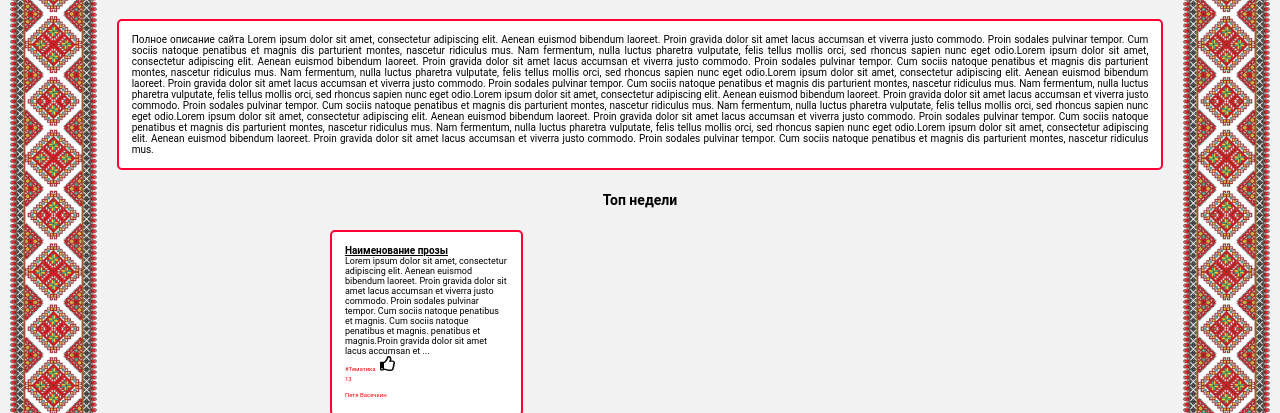
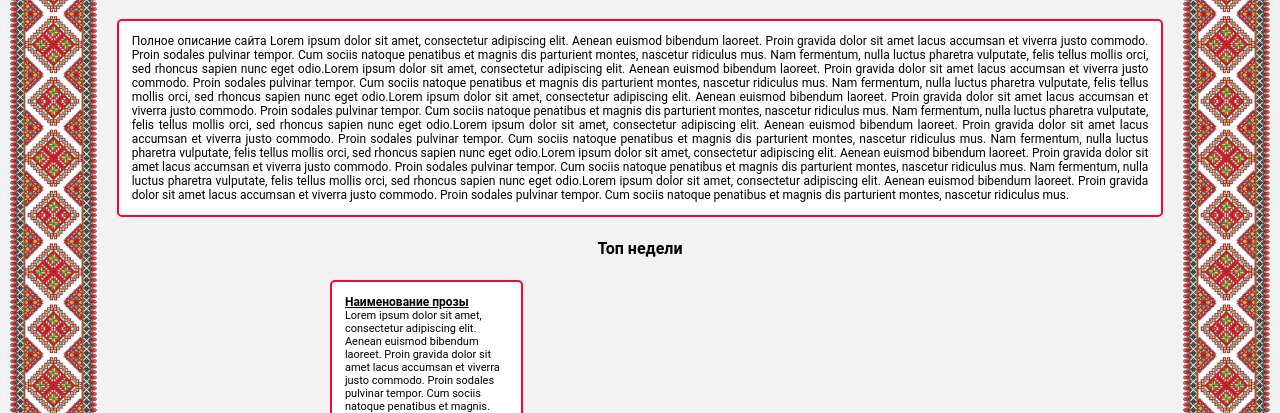
Before and after one commit to RikSagara1990/RAV, a PHP site: page / in a window 1280 px wide. Shown: the part 467-880 px from the top of the page. Run offline with PHP 8.4, Linux system fonts and the light colour scheme.

Commit message:
12.03.2019

```diff
--- a/style.css
+++ b/style.css
@@ -25,7 +25,8 @@ a{
 }
 
 /* __________ALL TEXT */
-/* 1)Сылки в меню
+/*
+1)Сылки в меню
 2)главные заголовки
 3)Заголовки всех статей
 4)текст описание страницы
@@ -51,17 +52,17 @@ a{
     .headline_article{font-size: 12px;}
     .text_description{font-size: 12px;}
     .text_article_description{font-size: 11px;}
-    .text_article_fotter{font-size: 8px;}
+    .text_article_fotter{font-size: 10px;}
     .grid_row_gap{grid-row-gap: 26px;}
 }
 
 @media all and (max-width: 1400px) {
     .headline_a{font-size: 12px;}
-    .headline_section{font-size: 14px;}
-    .headline_article{font-size: 10px;}
-    .text_description{font-size: 10px;}
-    .text_article_description{font-size: 9px;}
-    .text_article_fotter{font-size: 6px;}
+    .headline_section{font-size: 16px;}
+    .headline_article{font-size: 12px;}
+    .text_description{font-size: 12px;}
+    .text_article_description{font-size: 11px;}
+    .text_article_fotter{font-size: 10px;}
     .grid_row_gap{grid-row-gap: 22px;}
 }
 
```
